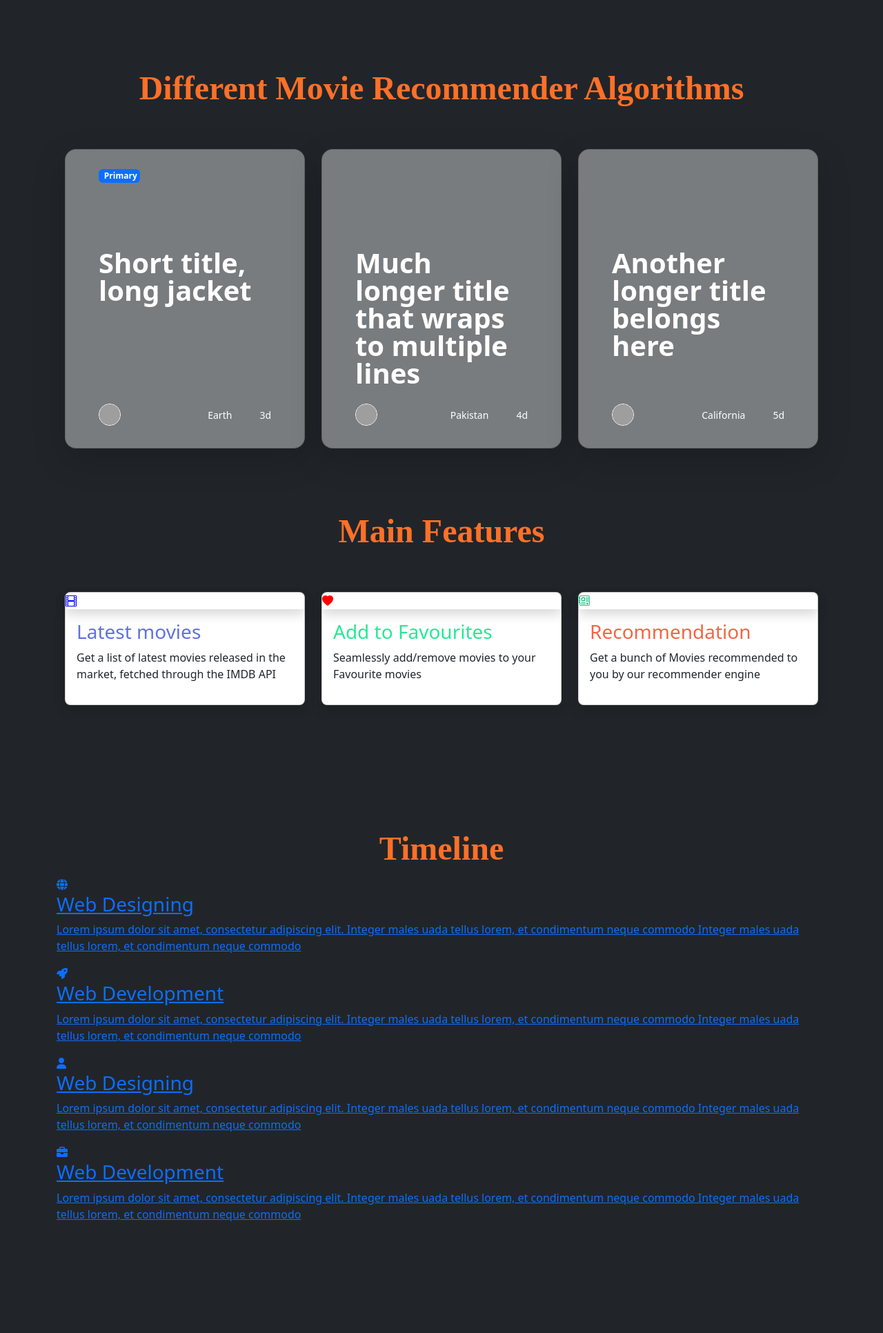
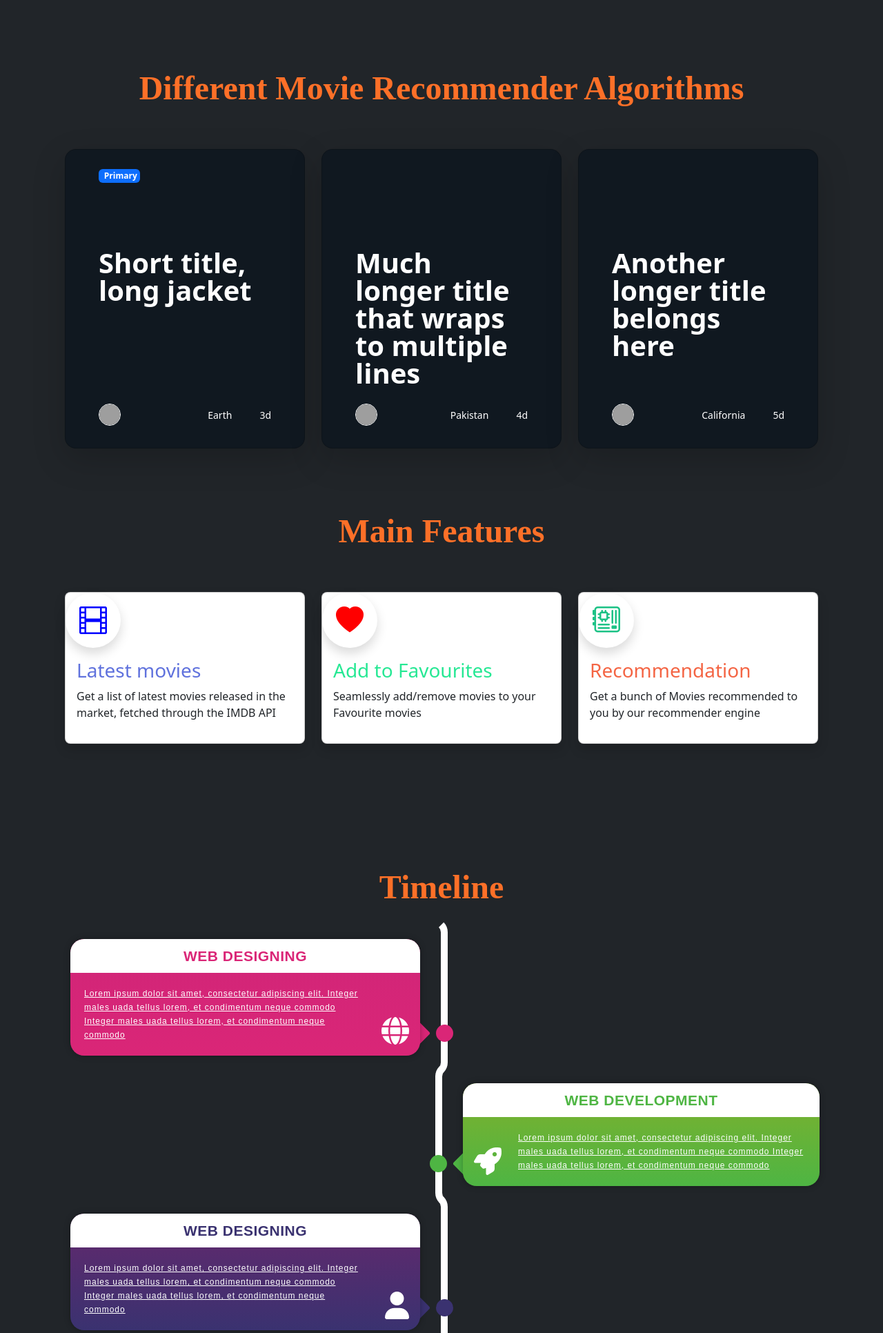
Before and after one commit to Yadavbalbir/WatchFav_microsoft_engage, a Flask app: page / in a window 1280 px wide. Shown: the part 652-2584 px from the top of the page at 69% size. Run offline with Flask 2, Linux system fonts and the light colour scheme; parts of the project's set-up code (start-up, migrations or seed data) failed here and were passed over; some libraries are stand-ins or nearby versions; grey boxes are pictures that could not be loaded.

Commit message:
added static files

```diff
--- a/static/CSS/style.css
+++ b/static/CSS/style.css
@@ -3,7 +3,7 @@ body{
 }
 
 .card-cover{
-    background-color: rgba(255, 255, 255, .4);
+    background-color: #101820ff;
     backdrop-filter: blur(2.1px);
 }
 
@@ -12,3 +12,221 @@ body{
     height: 60px;
 
 }
+.icon{
+        width: 80px;
+        height: 80px;
+        border-radius: 50%;
+        display: flex;
+        justify-content: center;
+        align-items: center;
+        font-size: 40px;
+
+        transition: all 0.3s ease-out 0s;
+}
+
+
+.icon.color-1:hover{
+    background-color: #ff88b9;
+}
+
+.main-timeline {
+    font-family: 'Poppins', sans-serif;
+    padding: 25px 10px;
+}
+
+.main-timeline:after {
+    content: '';
+    display: block;
+    clear: both;
+}
+
+.main-timeline .timeline {
+    width: calc(50% + 9px);
+    padding: 20px 30px 20px 0;
+    margin: -20px 0 0 0;
+    border-radius: 20px;
+    border: 10px solid transparent;
+    border-right: 10px solid #fff;
+    float: left;
+    position: relative;
+}
+
+.main-timeline .timeline:before,
+.main-timeline .timeline:after {
+    content: '';
+    background-color: #DA2677;
+    height: 25px;
+    width: 25px;
+    border-radius: 50%;
+    position: absolute;
+    right: -18px;
+    bottom: 40px;
+}
+
+.main-timeline .timeline:after {
+    border-radius: 3px;
+    transform: rotate(45deg);
+    right: 20px;
+}
+
+.main-timeline .timeline-content {
+    color: #fff;
+    background: linear-gradient(#D02578, #DA2677);
+    min-height: 130px;
+    padding: 0 0 20px;
+    box-shadow: 0 0 10px rgba(0, 0, 0, 0.3);
+    border-radius: 20px;
+    display: block;
+    overflow: hidden;
+    position: relative;
+    z-index: 1;
+}
+
+.main-timeline .timeline-content:hover {
+    text-decoration: none;
+}
+
+.main-timeline .timeline-icon {
+    font-size: 40px;
+    line-height: 40px;
+    position: absolute;
+    bottom: 15px;
+    right: 16px;
+}
+
+.main-timeline .title {
+    color: #DA2677;
+    background-color: #fff;
+    font-size: 21px;
+    font-weight: 600;
+    letter-spacing: 0.5px;
+    text-align: center;
+    text-transform: uppercase;
+    padding: 12px;
+    margin: 0 0 5px;
+}
+
+.main-timeline .description {
+    font-size: 12px;
+    font-weight: 300;
+    letter-spacing: 1px;
+    line-height: 20px;
+    margin: 20px 80px 0 20px;
+}
+
+.main-timeline .timeline:nth-child(even) {
+    float: right;
+    padding: 20px 0 20px 30px;
+    margin: -20px 0 0 0;
+    border-right: none;
+    border-left: 10px solid #fff;
+}
+
+.main-timeline .timeline:nth-child(even):before {
+    right: auto;
+    left: -18px;
+}
+
+.main-timeline .timeline:nth-child(even):after {
+    right: auto;
+    left: 20px;
+}
+
+.main-timeline .timeline:nth-child(even) .timeline-icon {
+    right: auto;
+    left: 16px;
+}
+
+.main-timeline .timeline:nth-child(even) .description {
+    margin: 20px 20px 0 80px;
+}
+
+.main-timeline .timeline:nth-child(4n+2):before,
+.main-timeline .timeline:nth-child(4n+2):after {
+    background-color: #4EB543;
+}
+
+.main-timeline .timeline:nth-child(4n+2) .timeline-content {
+    background: linear-gradient(#80B02C, #4EB543);
+}
+
+.main-timeline .timeline:nth-child(4n+2) .title {
+    color: #4EB543;
+}
+
+.main-timeline .timeline:nth-child(4n+3):before,
+.main-timeline .timeline:nth-child(4n+3):after {
+    background-color: #3A3270;
+}
+
+.main-timeline .timeline:nth-child(4n+3) .timeline-content {
+    background: linear-gradient(#65286D, #3A3270);
+}
+
+.main-timeline .timeline:nth-child(4n+3) .title {
+    color: #3A3270;
+}
+
+.main-timeline .timeline:nth-child(4n+4):before,
+.main-timeline .timeline:nth-child(4n+4):after {
+    background-color: #0A2C80;
+}
+
+.main-timeline .timeline:nth-child(4n+4) .timeline-content {
+    background: linear-gradient(#2FD8D8, #0A2C80);
+}
+
+.main-timeline .timeline:nth-child(4n+4) .title {
+    color: #0A2C80;
+}
+
+@media screen and (max-width:767px) {
+
+    .main-timeline .timeline,
+    .main-timeline .timeline:nth-child(even) {
+        width: 100%;
+        padding: 20px 0 20px 30px;
+        margin: -25px 0 0;
+        border-left: 10px solid #fff;
+        border-right: none;
+    }
+
+    .main-timeline .timeline:before,
+    .main-timeline .timeline:nth-child(even):before {
+        right: auto;
+        left: -17px;
+    }
+
+    .main-timeline .timeline:after,
+    .main-timeline .timeline:nth-child(even):after {
+        right: auto;
+        left: 20px;
+    }
+
+    .main-timeline .description,
+    .main-timeline .timeline:nth-child(even) .description {
+        margin: 20px 20px 0 80px;
+    }
+
+    .main-timeline .timeline-icon,
+    .main-timeline .timeline:nth-child(even) .timeline-icon {
+        left: 16px;
+        right: auto;
+    }
+}
+
+@media screen and (max-width:576px) {
+    .main-timeline .timeline-content {
+        padding-bottom: 70px;
+    }
+
+    .main-timeline .description,
+    .main-timeline .timeline:nth-child(even) .description {
+        margin: 20px 20px 0 20px;
+    }
+}
+
+
+.img:hover{
+    opacity: 0.7;
+}
```
